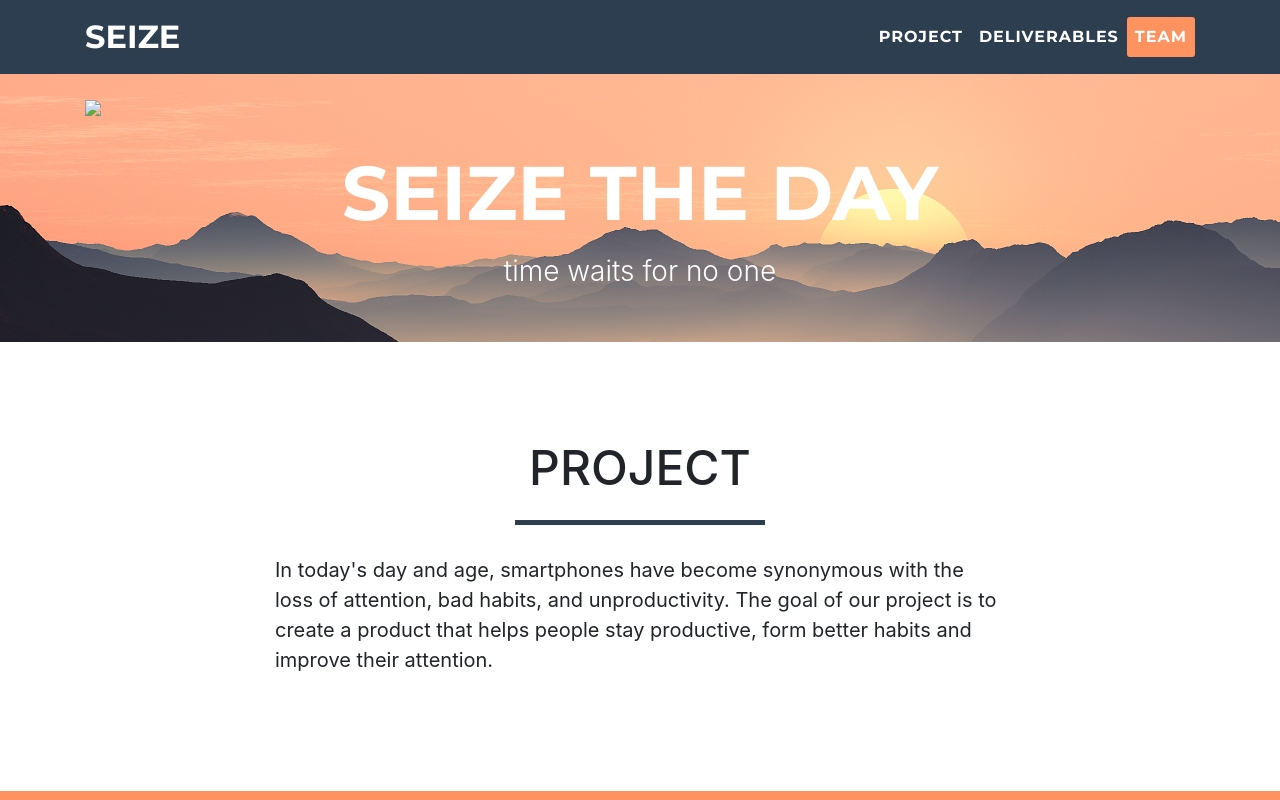
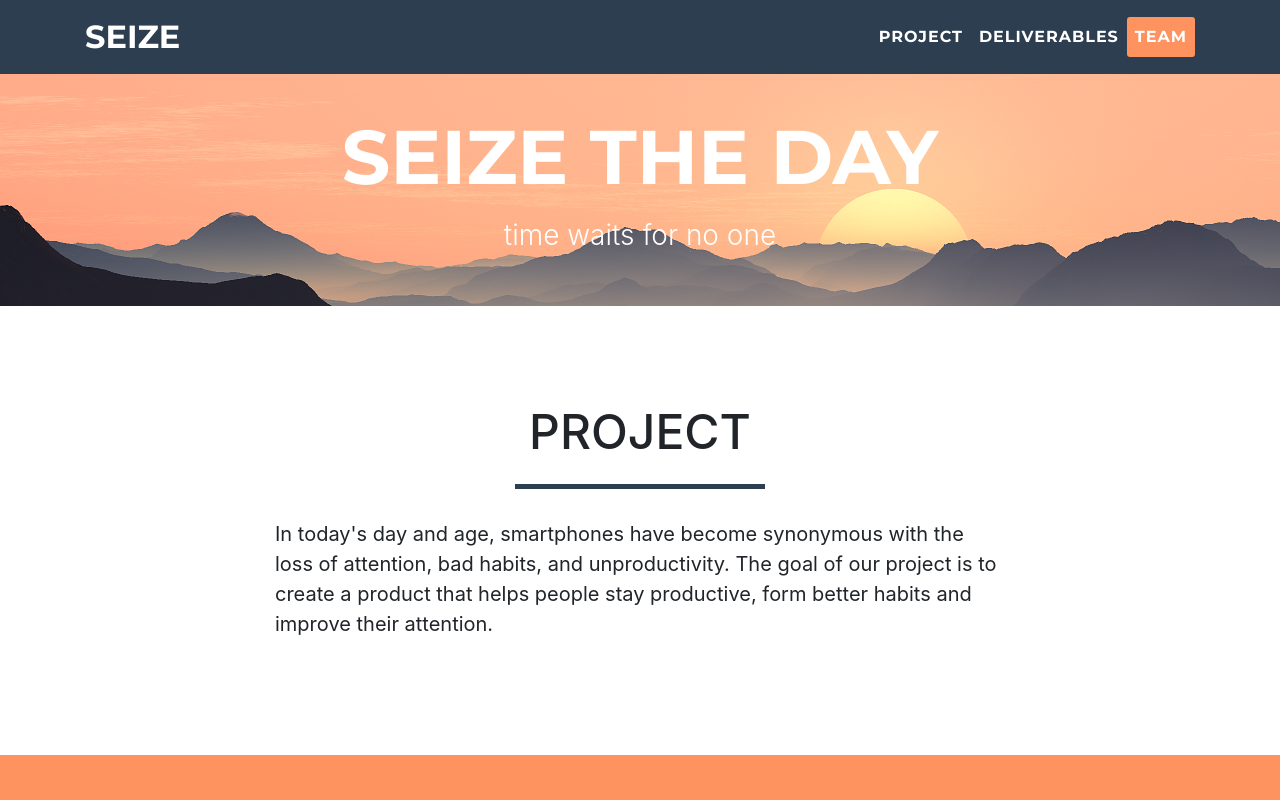
Before and after one commit to radedoc/HCI-Seize, a website with bundled scripts: page index.html in a window 1280 px wide. Shown: the top 800 px of the page. Built offline with nearby package versions, Linux system fonts and the light colour scheme; files whose address does not match are found by name.

Commit message:
Fix image

```diff
--- a/index.html
+++ b/index.html
@@ -52,7 +52,6 @@
     <!-- Header -->
     <header class="masthead" style="background-image: url(img/portfolio/evening.png)">
       <div class="container">
-        <img class="img-fluid" src= alt="">
         <div class="intro-text">
           <span class="name">Seize the Day</span>
           <span class="skills">time waits for no one</span>
```
